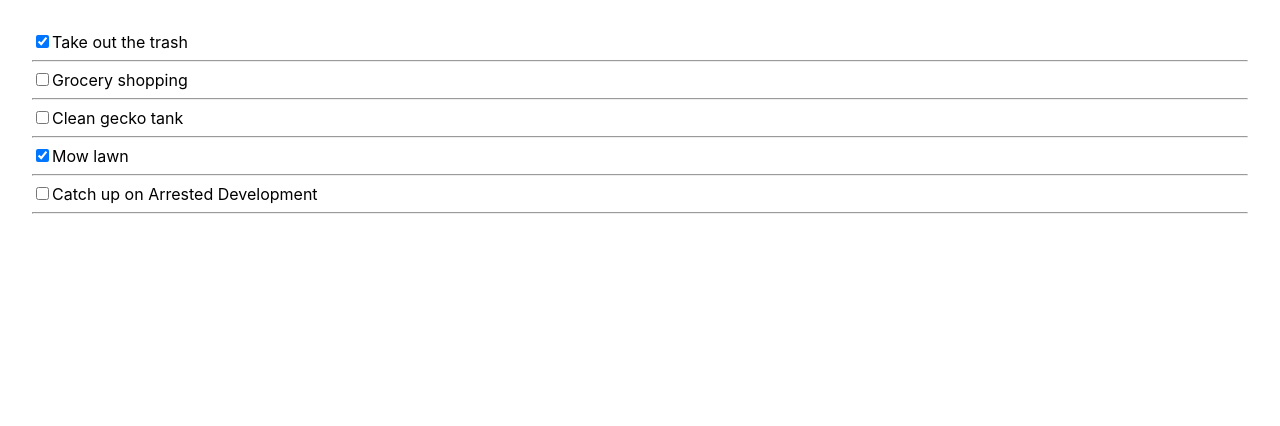
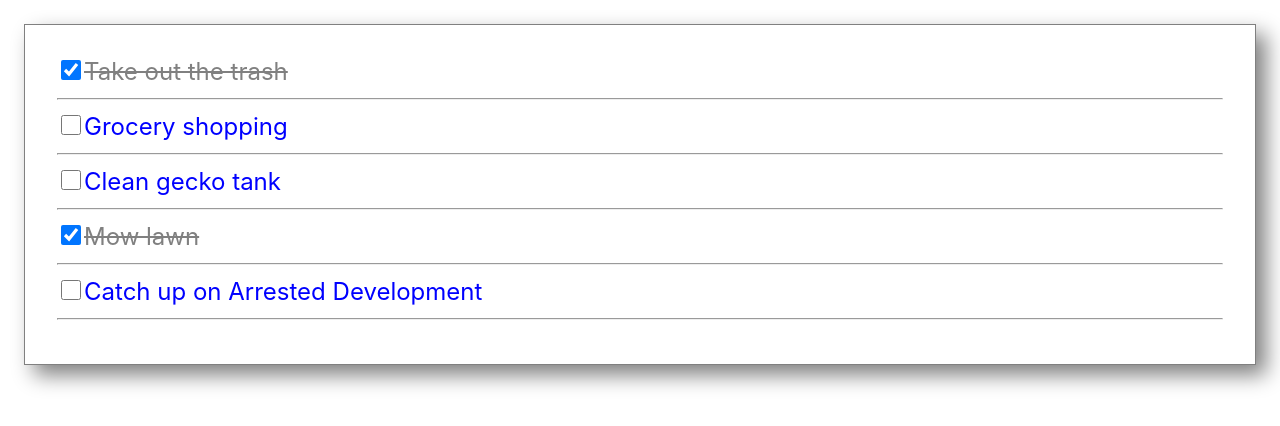
Before and after one commit to norbert-lukaszuk/reactapp, a React (Create React App) app: page / in a window 1280 px wide. Shown: the top 426 px of the page. Built offline with nearby package versions, Linux system fonts and the light colour scheme.

Commit message:
line-trough bigger font

```diff
--- a/src/components/TodoItem.js
+++ b/src/components/TodoItem.js
@@ -2,9 +2,9 @@ import React from "react";
 
 function TodoItem(props){
     return(
-        <div>
+        <div className="todoItem">
             <input onChange={()=> props.handleChange(props.id)} type="checkbox" checked={props.completed} />
-             <span>{props.text}</span>
+             <span className="spanItem" style={props.completed?{color: "gray", textDecoration: "line-through"}:{color:"blue"}}>{props.text}</span>
              <hr />
         </div>
 
--- a/src/index.css
+++ b/src/index.css
@@ -13,4 +13,17 @@ code {
 }
 .mainComponent{
   padding: 2em;
+  margin: 1.5em;
+  border: 1px gray solid;
+  box-shadow: gray 10px 10px 20px;
 }
+.spanItem{
+  color: blue;
+}
+.todoItem{
+  font-size: 1.5em;
+}
+.todoItem>input{
+    width: 1.5em;
+    height: 1.5em;
+}
```
